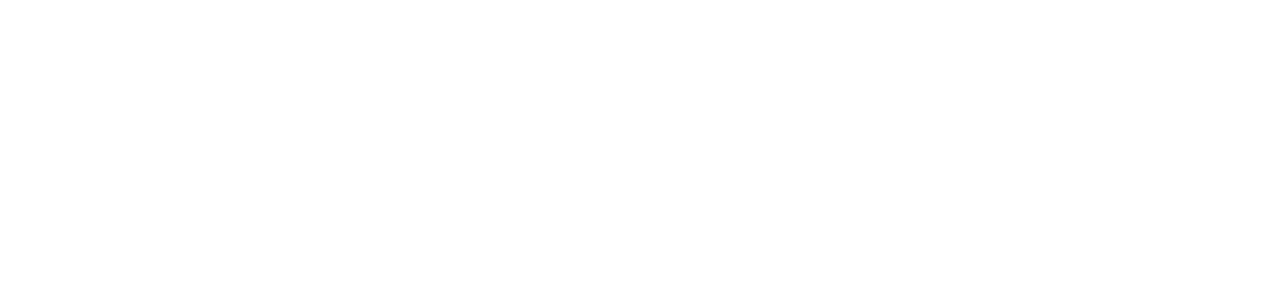
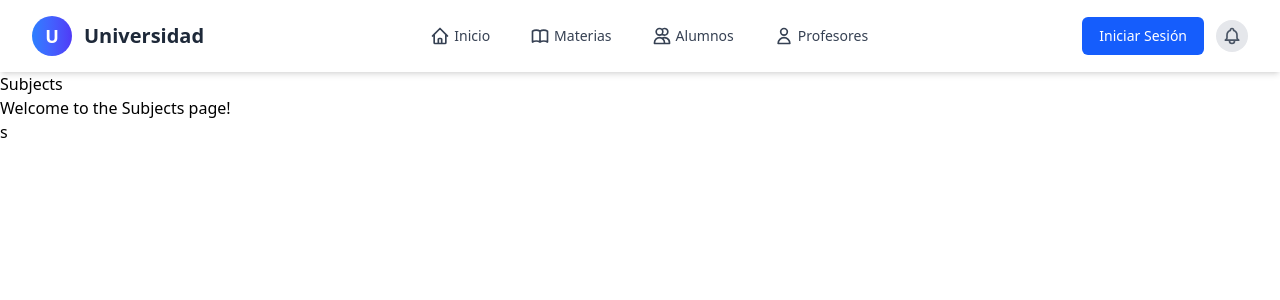
Before and after one commit to diegorodoro/wichoFront, a React (Vite) app: page /materias in a window 1280 px wide. Before the commit this address had no page. Shown: the top 300 px of the page. Built offline with nearby package versions, Linux system fonts and the light colour scheme.

Commit message:
Add routing for authentication and main views; implement Header component with navigation links

```diff
--- a/src/App.tsx
+++ b/src/App.tsx
@@ -1,21 +1,25 @@
 import { BrowserRouter, Routes, Route } from "react-router-dom";
 import Layout from "./components/Layout";
-// import SignIn from "./pages/SignIn";
-// import SignUp from "./pages/SignUp";
 import Main from "./views/Main/Main";
+import Subjects from "./views/Subjects/Subjects";
+import Teachers from "./views/Teachers/Teachers";
+import Students from "./views/Students/Students";
+import SignIn from "./views/SignIn/SignIn";
+import SignUp from "./views/SignUp/SignUp";
 
 function App() {
   return (
     <BrowserRouter>
       <Routes>
-        {/* Rutas sin layout */}
-        {/* <Route path="/signin" element={<SignIn />} /> */}
-        {/* <Route path="/signup" element={<SignUp />} /> */}
+        <Route path="/signin" element={<SignIn />} />
+        <Route path="/signup" element={<SignUp />} />
 
         {/* Rutas con layout */}
         <Route element={<Layout />}>
-          <Route path="/main" element={<Main />} />
-          {/* Agrega más rutas con el layout común aquí */}
+          <Route path="/inicio" element={<Main />} />
+          <Route path="/materias" element={<Subjects />} />
+          <Route path="/profesores" element={<Teachers />} />
+          <Route path="/alumnos" element={<Students />} />
         </Route>
       </Routes>
     </BrowserRouter>
--- a/src/components/Header.tsx
+++ b/src/components/Header.tsx
@@ -1,11 +1,126 @@
+import { useState } from 'react';
+import { Link } from 'react-router-dom';
+
 const Header = () => {
+    const [isOpen, setIsOpen] = useState(false);
+
     return (
-        <header className="bg-white shadow py-4 px-8">
-            <div className="flex items-center">
-                <h1 className="text-lg font-bold">Universidad</h1>
-                <div className="ml-auto flex space-x-4">
-                    <button className="px-4 py-2 bg-blue-500 text-white rounded">Inicio</button>
-                    <button className="px-4 py-2 bg-gray-200 rounded">Cursos</button>
+        <header className="bg-white shadow-md py-4 px-4 sm:px-6 lg:px-8 sticky top-0 z-50">
+            <div className="max-w-7xl mx-auto">
+                <nav className="flex items-center justify-between">
+                    {/* Logo y nombre */}
+                    <div className="flex items-center flex-shrink-0">
+                        <div className="h-10 w-10 rounded-full bg-gradient-to-r from-blue-500 to-indigo-600 flex items-center justify-center text-white font-bold text-lg mr-3">
+                            U
+                        </div>
+                        <span className="font-bold text-xl text-gray-800 hidden sm:block">Universidad</span>
+                    </div>
+
+                    {/* Enlaces de navegación para pantallas medianas y grandes */}
+                    <div className="hidden md:block">
+                        <div className="ml-10 flex items-center space-x-4">
+                            <Link to="/inicio" className="px-3 py-2 rounded-md text-sm font-medium text-gray-700 hover:text-blue-600 hover:bg-blue-50 transition-all duration-200 flex items-center">
+                                <svg xmlns="http://www.w3.org/2000/svg" className="h-5 w-5 mr-1" fill="none" viewBox="0 0 24 24" stroke="currentColor">
+                                    <path strokeLinecap="round" strokeLinejoin="round" strokeWidth={2} d="M3 12l2-2m0 0l7-7 7 7M5 10v10a1 1 0 001 1h3m10-11l2 2m-2-2v10a1 1 0 01-1 1h-3m-6 0a1 1 0 001-1v-4a1 1 0 011-1h2a1 1 0 011 1v4a1 1 0 001 1m-6 0h6" />
+                                </svg>
+                                Inicio
+                            </Link>
+
+                            <Link to="/materias" className="px-3 py-2 rounded-md text-sm font-medium text-gray-700 hover:text-blue-600 hover:bg-blue-50 transition-all duration-200 flex items-center">
+                                <svg xmlns="http://www.w3.org/2000/svg" className="h-5 w-5 mr-1" fill="none" viewBox="0 0 24 24" stroke="currentColor">
+                                    <path strokeLinecap="round" strokeLinejoin="round" strokeWidth={2} d="M12 6.253v13m0-13C10.832 5.477 9.246 5 7.5 5S4.168 5.477 3 6.253v13C4.168 18.477 5.754 18 7.5 18s3.332.477 4.5 1.253m0-13C13.168 5.477 14.754 5 16.5 5c1.747 0 3.332.477 4.5 1.253v13C19.832 18.477 18.247 18 16.5 18c-1.746 0-3.332.477-4.5 1.253" />
+                                </svg>
+                                Materias
+                            </Link>
+
+                            <Link to="/alumnos" className="px-3 py-2 rounded-md text-sm font-medium text-gray-700 hover:text-blue-600 hover:bg-blue-50 transition-all duration-200 flex items-center">
+                                <svg xmlns="http://www.w3.org/2000/svg" className="h-5 w-5 mr-1" fill="none" viewBox="0 0 24 24" stroke="currentColor">
+                                    <path strokeLinecap="round" strokeLinejoin="round" strokeWidth={2} d="M12 4.354a4 4 0 110 5.292M15 21H3v-1a6 6 0 0112 0v1zm0 0h6v-1a6 6 0 00-9-5.197M13 7a4 4 0 11-8 0 4 4 0 018 0z" />
+                                </svg>
+                                Alumnos
+                            </Link>
+
+                            <Link to="/profesores" className="px-3 py-2 rounded-md text-sm font-medium text-gray-700 hover:text-blue-600 hover:bg-blue-50 transition-all duration-200 flex items-center">
+                                <svg xmlns="http://www.w3.org/2000/svg" className="h-5 w-5 mr-1" fill="none" viewBox="0 0 24 24" stroke="currentColor">
+                                    <path strokeLinecap="round" strokeLinejoin="round" strokeWidth={2} d="M16 7a4 4 0 11-8 0 4 4 0 018 0zM12 14a7 7 0 00-7 7h14a7 7 0 00-7-7z" />
+                                </svg>
+                                Profesores
+                            </Link>
+                        </div>
+                    </div>
+
+                    {/* Botones de acción */}
+                    <div className="hidden md:flex items-center">
+                        <div className="flex-shrink-0 ml-4">
+                            <Link to="/signin" className="ml-3 inline-flex items-center px-4 py-2 border border-transparent text-sm font-medium rounded-md text-white bg-blue-600 hover:bg-blue-700 focus:outline-none focus:ring-2 focus:ring-offset-2 focus:ring-blue-500 transition-colors duration-200">
+                                Iniciar Sesión
+                            </Link>
+                        </div>
+
+                        <div className="ml-3 relative">
+                            <div className="h-8 w-8 rounded-full bg-gray-200 flex items-center justify-center text-gray-600 cursor-pointer hover:bg-gray-300 transition-colors">
+                                <svg xmlns="http://www.w3.org/2000/svg" className="h-5 w-5" fill="none" viewBox="0 0 24 24" stroke="currentColor">
+                                    <path strokeLinecap="round" strokeLinejoin="round" strokeWidth={2} d="M15 17h5l-1.405-1.405A2.032 2.032 0 0118 14.158V11a6.002 6.002 0 00-4-5.659V5a2 2 0 10-4 0v.341C7.67 6.165 6 8.388 6 11v3.159c0 .538-.214 1.055-.595 1.436L4 17h5m6 0v1a3 3 0 11-6 0v-1m6 0H9" />
+                                </svg>
+                            </div>
+                        </div>
+                    </div>
+
+                    {/* Botón de menú móvil */}
+                    <div className="md:hidden flex items-center">
+                        <button
+                            onClick={() => setIsOpen(!isOpen)}
+                            className="inline-flex items-center justify-center p-2 rounded-md text-gray-700 hover:text-blue-600 hover:bg-blue-50 focus:outline-none focus:ring-2 focus:ring-inset focus:ring-blue-500"
+                            aria-expanded="false"
+                        >
+                            <span className="sr-only">Abrir menú principal</span>
+                            {!isOpen ? (
+                                <svg className="block h-6 w-6" xmlns="http://www.w3.org/2000/svg" fill="none" viewBox="0 0 24 24" stroke="currentColor" aria-hidden="true">
+                                    <path strokeLinecap="round" strokeLinejoin="round" strokeWidth="2" d="M4 6h16M4 12h16M4 18h16" />
+                                </svg>
+                            ) : (
+                                <svg className="block h-6 w-6" xmlns="http://www.w3.org/2000/svg" fill="none" viewBox="0 0 24 24" stroke="currentColor" aria-hidden="true">
+                                    <path strokeLinecap="round" strokeLinejoin="round" strokeWidth="2" d="M6 18L18 6M6 6l12 12" />
+                                </svg>
+                            )}
+                        </button>
+                    </div>
+                </nav>
+
+                {/* Menú móvil */}
+                <div className={`${isOpen ? 'block' : 'hidden'} md:hidden mt-4`}>
+                    <div className="px-2 pt-2 pb-3 space-y-1 sm:px-3">
+                        <Link to="/inicio" className="block px-3 py-2 rounded-md text-base font-medium text-gray-700 hover:text-blue-600 hover:bg-blue-50">
+                            Inicio
+                        </Link>
+
+                        <Link to="/materias" className="block px-3 py-2 rounded-md text-base font-medium text-gray-700 hover:text-blue-600 hover:bg-blue-50">
+                            Materias
+                        </Link>
+
+                        <Link to="/alumnos" className="block px-3 py-2 rounded-md text-base font-medium text-gray-700 hover:text-blue-600 hover:bg-blue-50">
+                            Alumnos
+                        </Link>
+
+                        <Link to="/profesores" className="block px-3 py-2 rounded-md text-base font-medium text-gray-700 hover:text-blue-600 hover:bg-blue-50">
+                            Profesores
+                        </Link>
+                    </div>
+                    <div className="pt-4 pb-3 border-t border-gray-200">
+                        <div className="flex items-center px-5">
+                            <div className="ml-3">
+                                <div className="text-sm font-medium text-gray-700">Acciones</div>
+                            </div>
+                        </div>
+                        <div className="mt-3 px-2 space-y-1">
+                            <Link to="/signin" className="block px-3 py-2 rounded-md text-base font-medium text-gray-700 hover:text-blue-600 hover:bg-blue-50">
+                                Iniciar Sesión
+                            </Link>
+                            <Link to="/signup" className="block px-3 py-2 rounded-md text-base font-medium text-gray-700 hover:text-blue-600 hover:bg-blue-50">
+                                Registrarse
+                            </Link>
+                        </div>
+                    </div>
                 </div>
             </div>
         </header>
--- a/src/views/SignIn/SignIn.tsx
+++ b/src/views/SignIn/SignIn.tsx
@@ -0,0 +1,12 @@
+import React from 'react';
+
+const SignIn: React.FC = () => {
+    return (
+        <div>
+            <h1>Sign In</h1>
+            {/* Add your sign-in form or content here */}
+        </div>
+    );
+};
+
+export default SignIn;
--- a/src/views/SignUp/SignUp.tsx
+++ b/src/views/SignUp/SignUp.tsx
@@ -0,0 +1,12 @@
+import React from 'react';
+
+const SignUp: React.FC = () => {
+    return (
+        <div>
+            <h1>Sign Up</h1>
+            {/* Add your form or other components here */}
+        </div>
+    );
+};
+
+export default SignUp;
--- a/src/views/Students/Students.tsx
+++ b/src/views/Students/Students.tsx
@@ -0,0 +1,12 @@
+import React from 'react';
+
+const Students: React.FC = () => {
+    return (
+        <div>
+            <h1>Students</h1>
+            {/* Add your component content here */}
+        </div>
+    );
+};
+
+export default Students;
--- a/src/views/Subjects/Subjects.tsx
+++ b/src/views/Subjects/Subjects.tsx
@@ -0,0 +1,12 @@
+import React from 'react';
+
+const Subjects: React.FC = () => {
+    return (
+        <div>
+            <h1>Subjects</h1>
+            <p>Welcome to the Subjects page!</p>
+        </div>
+    );
+};
+
+export default Subjects;
--- /dev/null
+++ b/src/views/Teachers/Teachers.tsx
@@ -0,0 +1,12 @@
+import React from 'react';
+
+const Teachers: React.FC = () => {
+    return (
+        <div>
+            <h1>Teachers</h1>
+            <p>This is the Teachers component.</p>
+        </div>
+    );
+};
+
+export default Teachers;
```
